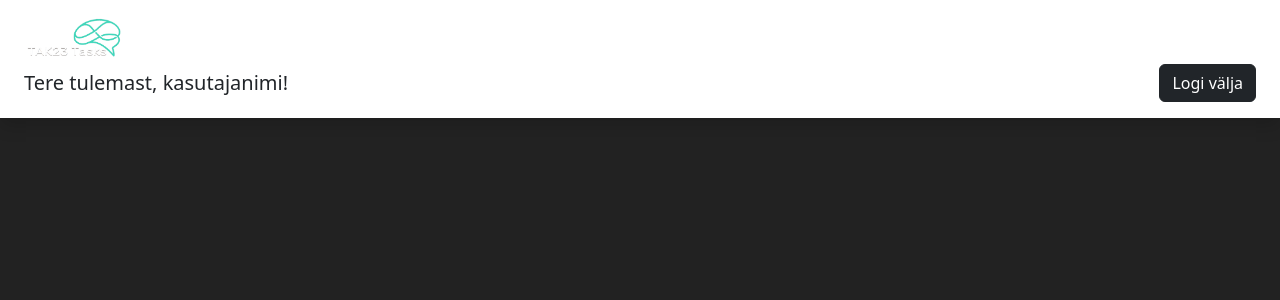
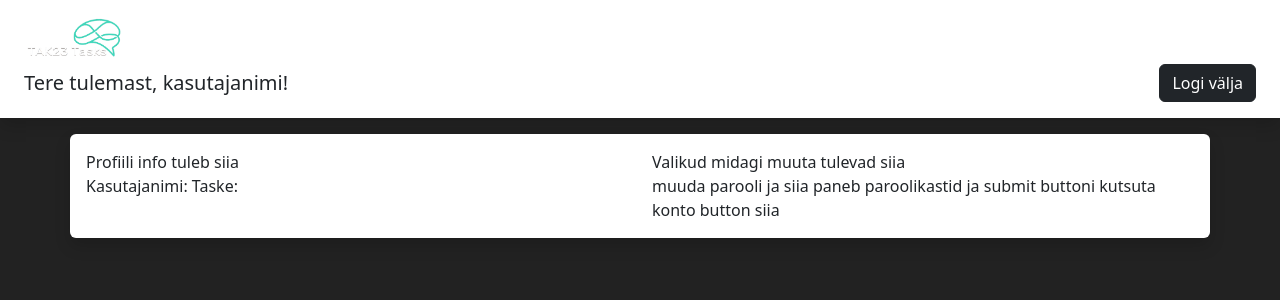
Before and after one commit to kerdoarikas/tak23_1, a PHP site: page /profile.php in a window 1280 px wide. Shown: the top 300 px of the page. Run offline with PHP 8.4, Linux system fonts and the light colour scheme; the visitor is signed in with stand-in values (Sample User, id 1); data that the repository does not hold is empty; a stand-in replaces the project's code that opens the database connection; some libraries are stand-ins or nearby versions.

Commit message:
Profile scelet

```diff
--- a/add_task.php
+++ b/add_task.php
@@ -19,7 +19,8 @@ include 'elements/head.php';
             </div>
     <div class="d-flex justify-content-between align-items-center">
     <h5 class="m-0">Tere tulemast, kasutajanimi!</h5>
-    <a href="db/logout.php" class="btn btn-dark"></a>
+    <a href="/profile.php" class="btn btn-dark">Profiil</a>
+    <a href="db/logout.php" class="btn btn-dark">Logi välja</a>
     </div>
 </div>
 
--- a/profile.php
+++ b/profile.php
@@ -25,3 +25,15 @@ include 'elements/head.php';
     <a href="db/logout.php" class="btn btn-dark">Logi välja</a>
     </div>
 </div>
+<div class="container bg-white rounded p-3 shadow mt-3">
+    <div class="row">
+        <div class="col">Profiili info tuleb siia</div>
+        <div class="col"> Valikud midagi muuta tulevad siia</div>
+    </div>
+    <div class="row">
+        <div class="col"> Kasutajanimi: Taske: </div>
+        <div class="col"> muuda parooli ja siia paneb paroolikastid ja submit buttoni
+            kutsuta konto button siia
+        </div>
+    </div>
+</div>
--- a/view_tasks.php
+++ b/view_tasks.php
@@ -22,6 +22,7 @@ include 'elements/head.php';
             </div>
     <div class="d-flex justify-content-between align-items-center">
     <h5 class="m-0">Tere tulemast, kasutajanimi!</h5>
+    <a href="/profile.php" class="btn btn-dark">Profiil</a>
     <a href="db/logout.php" class="btn btn-dark">Logi välja</a>
     </div>
 </div>
```
Also changed, not shown: db/profile.php (added, +7 -0 lines).
